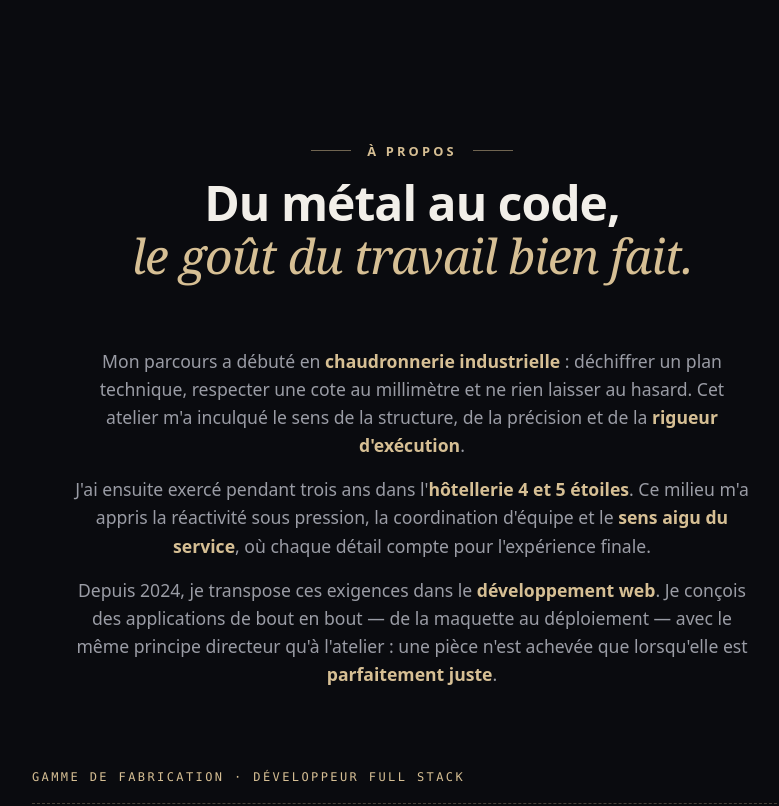
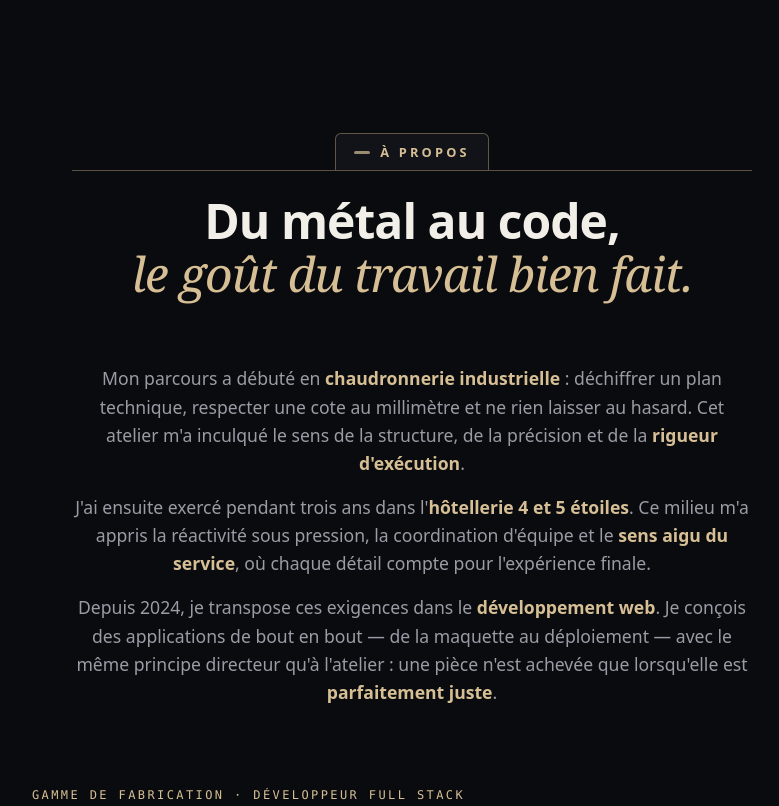
Before and after one commit to Black-Star-Pen/PortFolio, a React (Vite) app: page / in a window 1280 px wide. Shown: the part 2500-3306 px from the top of the page, without its empty margins (228-1007 px from the left). Built offline with nearby package versions, Linux system fonts and the light colour scheme; no server answers.

Commit message:
fix: Changement d'apparence des titres de chaque segment

```diff
--- a/src/components/SectionTitle.jsx
+++ b/src/components/SectionTitle.jsx
@@ -1,7 +1,10 @@
 function SectionTitle({ label, title, accent, subtitle }) {
   return (
     <div className="section-title">
-      <span className="section-label">{label}</span>
+      {/* Le libellé a deux balises : le filet (section-label) et l'onglet posé dessus (section-name) */}
+      <span className="section-label">
+        <span className="section-name">{label}</span>
+      </span>
       <h2>
         {title}
         {accent && <em>{accent}</em>}
--- a/src/index.css
+++ b/src/index.css
@@ -497,25 +497,40 @@ html.has-intro .hero-pin {
   margin: 0 auto 64px;
 }
 
+/* Le libellé de la section : un onglet posé sur un filet qui traverse le bloc, comme l'onglet d'un
+   tiroir de la boîte à outils. .section-label est le filet (sa bordure du bas), .section-name l'onglet. */
 .section-label {
-  display: inline-flex;
-  align-items: center;
-  gap: 16px;
+  display: flex;
+  justify-content: center;
+  margin-bottom: 24px;
+  border-bottom: 1px solid rgba(214, 191, 148, 0.4);
   font-size: 0.8rem;
   font-weight: 600;
   text-transform: uppercase;
   letter-spacing: 0.25em;
   color: var(--color-accent);
-  margin-bottom: 16px;
-}
-
-.section-label::before,
-.section-label::after {
+}
+
+/* Pas de bordure en bas : l'onglet est fermé par le filet sur lequel il est posé */
+.section-name {
+  display: inline-flex;
+  align-items: center;
+  gap: 10px;
+  padding: 8px 18px 7px;
+  border: 1px solid rgba(214, 191, 148, 0.4);
+  border-bottom: 0;
+  border-radius: 6px 6px 0 0;
+  background-color: var(--color-surface);
+}
+
+/* La poignée de l'onglet */
+.section-name::before {
   content: "";
-  width: 40px;
-  height: 1px;
+  width: 16px;
+  height: 3px;
+  border-radius: 2px;
   background-color: var(--color-accent);
-  opacity: 0.5;
+  opacity: 0.7;
 }
 
 .section-title h2 {
@@ -590,9 +605,9 @@ html.has-intro .hero-pin {
     font-size: clamp(1.9rem, 2.9vw, 2.3rem);
   }
 
-  /* Aligné à gauche, le libellé perd son trait de gauche : le mot démarre au bord, comme le titre */
-  .about-intro .section-label::before {
-    display: none;
+  /* Aligné à gauche, l'onglet du libellé se cale au bord, comme le titre */
+  .about-intro .section-label {
+    justify-content: flex-start;
   }
 
   .about-intro .about-text {
```
